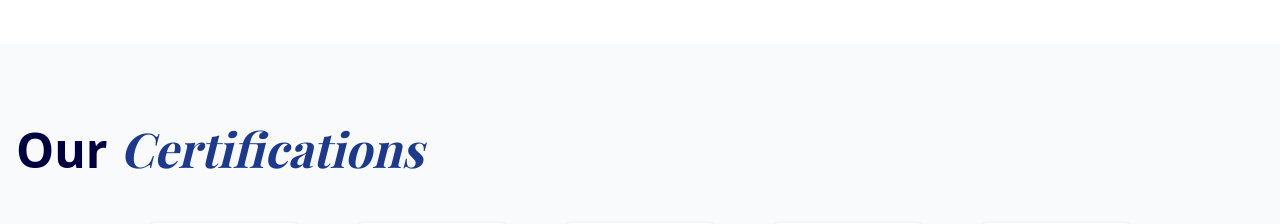
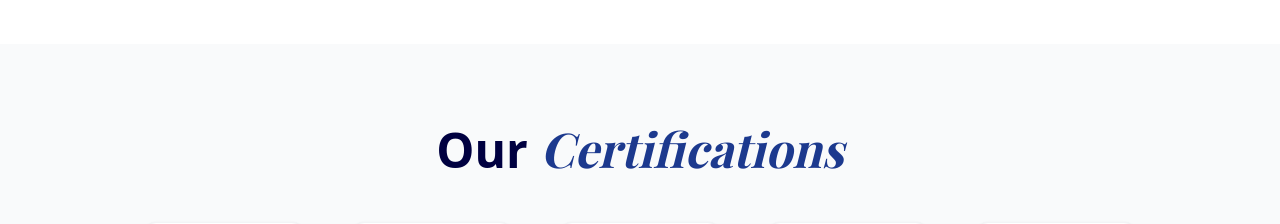
Before and after one commit to sealand-logistics/sealand-logistics.github.io, a React (Vite) app in the folder client/: page /#/ in a window 1280 px wide. Shown: the part 4020-4244 px from the top of the page. Built offline with nearby package versions, Linux system fonts and the light colour scheme; a web font is replaced by a local one.

Commit message:
Center align Certifications section title on all screens

```diff
--- a/client/src/components/CertificationsSection.tsx
+++ b/client/src/components/CertificationsSection.tsx
@@ -61,7 +61,7 @@ const CertificationsSection = ({ limit = false, showTitle = true }: Certificatio
                         className={`text-center mb-12 transition-all duration-700 transform ${isVisible ? 'opacity-100 translate-y-0' : 'opacity-0 translate-y-10'
                             }`}
                     >
-                        <h2 className="text-[32px] md:text-5xl font-playfair font-bold text-[#000040] mb-4 text-center md:text-left">
+                        <h2 className="text-[32px] md:text-5xl font-playfair font-bold text-[#000040] mb-4 text-center">
                             Our <span className="font-playfair font-bold italic text-blue-900">Certifications</span>
                         </h2>
                     </div>
```
